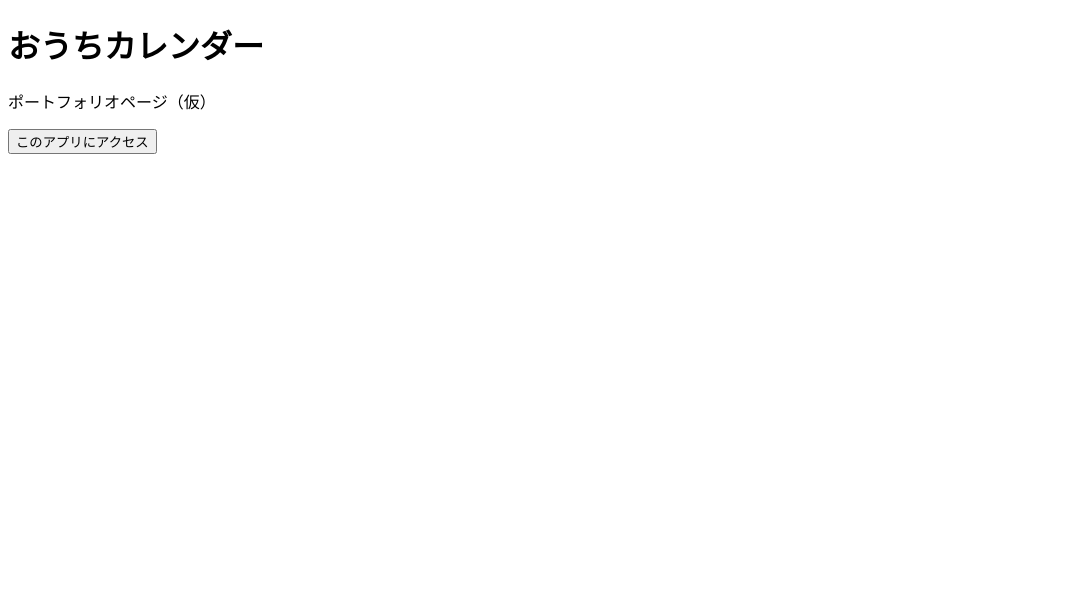
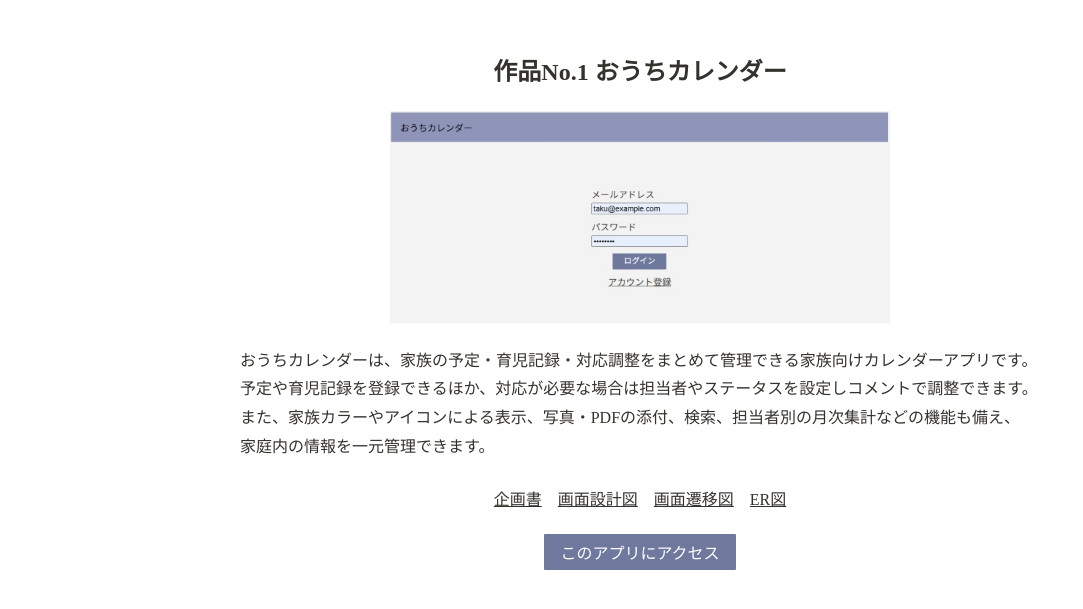
Before and after one commit to mt-codes-eng/OuchiCalendar, a Django app: page / in a window 1280 px wide. Shown: the top 609 px of the page, without its empty margins (0-1083 px from the left). Run offline with Django 5.2, Linux system fonts and the light colour scheme.

Commit message:
templates: pages/portfolio.htmlを本実装に修正

```diff
--- a/templates/pages/portfolio.html
+++ b/templates/pages/portfolio.html
@@ -1,14 +1,124 @@
+{% load static %}
 <!doctype html>
 <html lang="ja"> {# 「このHTMLは日本語のページとして表示されることを想定しています」とブラウザ側に伝える #}
 <head>
   <meta charset="utf-8" /> {# charsetでこのWebページの文字コード（ブラウザが文字を正しく認識・表示するための規格）を設定 #}
-  <title>ポートフォリオ | おうちカレンダー</title>
+  <title>ポートフォリオ</title>
+
+  <style>
+    body {
+      margin: 0;
+      color: #35322E;
+    }
+
+    .portfolio-container {
+      width: calc(100% - 32px);
+      max-width: 900px;
+      margin: 0 auto;
+      padding: 32px 0;
+      text-align: center;
+    }
+
+    .portfolio-image {
+      width: 100%;
+      max-width: 500px;
+      height: auto;
+      display: block;
+      margin: 24px auto;
+    }
+
+    .portfolio-description {
+      max-width: 800px;
+      margin: 0 auto;
+      line-height: 1.8;
+      text-align: left;
+    }
+
+    .portfolio-document-links {
+      display: flex;
+      flex-wrap: wrap;
+      justify-content: center;
+      gap: 16px;
+      margin: 24px 0;
+    }
+
+    .portfolio-document-links a {
+      color: inherit;
+    }
+
+    .portfolio-document-links a:hover {
+      opacity: 0.7;
+    }
+
+    .portfolio-access-button {
+      display: inline-block;
+      padding: 6px 16px;
+      background-color: #6f789d;
+      color: white;
+      text-decoration: none;
+      border-radius: 1px;
+    }
+
+    .portfolio-access-button:hover {
+      opacity: 0.85;
+    }
+  </style>
 </head>
 <body>
-  <h1>おうちカレンダー</h1>
-  <p>ポートフォリオページ（仮）</p>
-  <a href="{% url 'accounts:login' %}"> {# aタグは遷移を作るためのタグ。{% url %}を用いて、urls.pyで指定した遷移先に移動する。app_nameがaccounts、nameがloginのViewに遷移する。'app_name:name' #}
-  <button type="button">このアプリにアクセス</button> {# a の中に button → △（実務では避けることも多い。実務的には a にCSSを当ててボタン風が一番安全。<a href="{% url 'accounts:login' %}" class="btn">このアプリにアクセス</a>）#}
-  </a>
+  <main class="portfolio-container">
+    <h2>作品No.1 おうちカレンダー</h2>
+    <img
+      src="{% static 'images/portfolio/portfolio_ouchicalendar.jpg' %}"
+      alt="おうちカレンダーの画面"
+      class="portfolio-image"
+    >
+    <div class="portfolio-description">
+      <p>
+        おうちカレンダーは、家族の予定・育児記録・対応調整をまとめて管理できる家族向けカレンダーアプリです。
+        予定や育児記録を登録できるほか、対応が必要な場合は担当者やステータスを設定しコメントで調整できます。
+        また、家族カラーやアイコンによる表示、写真・PDFの添付、検索、担当者別の月次集計などの機能も備え、
+        家庭内の情報を一元管理できます。
+      </p>
+    </div>
+    <nav
+      class="portfolio-document-links"
+      aria-label="作品資料"
+    >
+      <a
+        href="{% static 'documents/portfolio/ouchi-calendar_proposal.pdf' %}"
+        target="_blank"
+        rel="noopener"
+      >
+        企画書
+      </a>
+      <a
+        href="{% static 'documents/portfolio/ouchi-calendar_screen_design.pdf' %}"
+        target="_blank"
+        rel="noopener"
+      >
+        画面設計図
+      </a>
+      <a
+        href="{% static 'documents/portfolio/ouchi-calendar_screen_flow_diagram.svg' %}"
+        target="_blank"
+        rel="noopener"
+      >
+        画面遷移図
+      </a>
+      <a
+        href="{% static 'documents/portfolio/ouchi-calendar_entity_relationship_diagram.svg' %}"
+        target="_blank"
+        rel="noopener"
+      >
+        ER図
+      </a>
+    </nav>
+    <a
+      href="{% url 'accounts:login' %}"
+      class="portfolio-access-button"
+    > {# aタグは遷移を作るためのタグ。{% url %}を用いて、urls.pyで指定した遷移先に移動する。app_nameがaccounts、nameがloginのViewに遷移する。'app_name:name' #}
+      このアプリにアクセス
+    </a>
+  </main>
 </body>
 </html>
```
